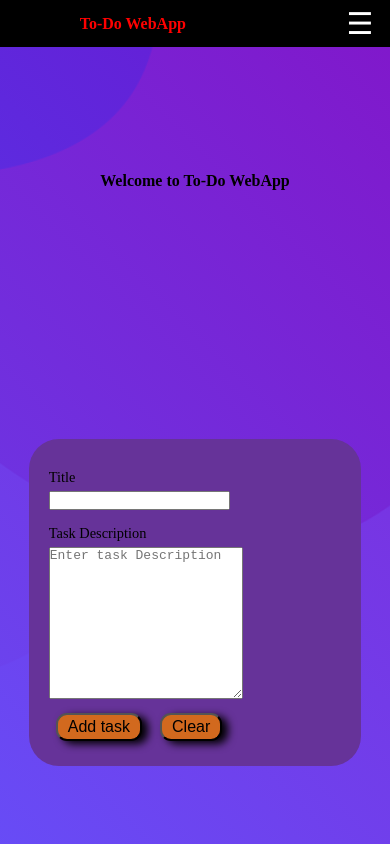
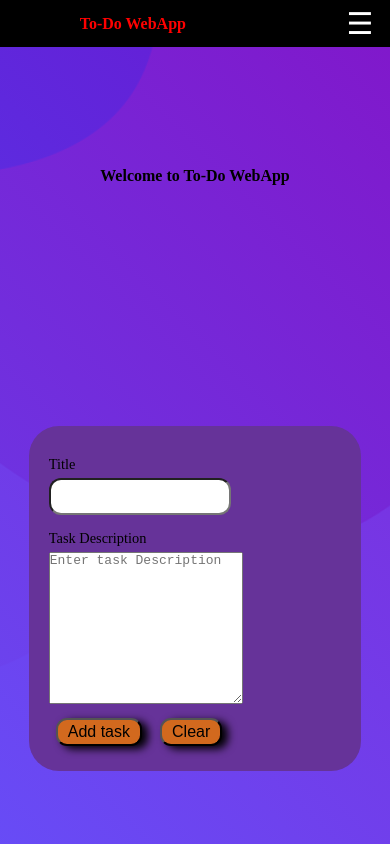
Before and after one commit to Pranav2022/OIBGRIP..github.io, a plain HTML site: page index.html in a window 390 px wide. Shown: the top 844 px of the page. Drawn offline with Linux system fonts and the light colour scheme.

Commit message:
Update style.css

```diff
--- a/css/style.css
+++ b/css/style.css
@@ -90,8 +90,13 @@ form{
 }
 .title{
     margin: 5px 0;
+    width: 16rem;
+    /* position: re; */
+}
+#text{
+    padding: 9px;
     width: 15rem;
-    /* position: re; */
+    border-radius: 12px;
 }
 .desc{
     margin: 5px 0;
@@ -181,6 +186,11 @@ button:hover{
     }
 }
 @media (max-width:700px) {
+    #text{
+        padding: 9px;
+        width: 10rem;
+        border-radius: 12px;
+    }
     .about-section h1{
         font-size: 1.3rem;
     }
@@ -258,9 +268,9 @@ button:hover{
     form{
         width: 10rem;
     }
+     #text {
+        padding: 4px 0;
+        width: 9rem;
+        border-radius: 12px;
+    }
 }
-@media (max-width:280px){
-    /* h1{
-        font-size: 0.7em;
-    } */
-}
```
